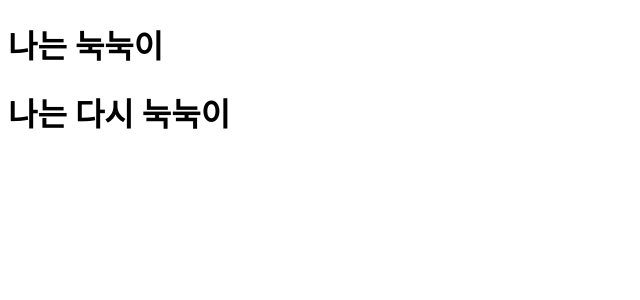
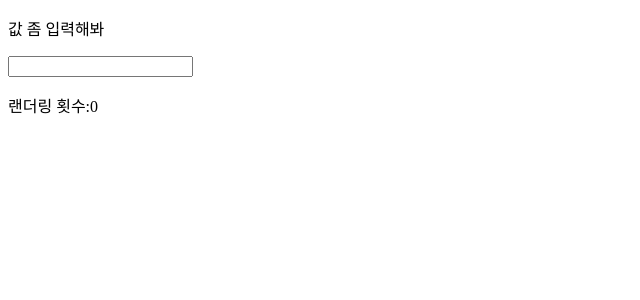
Before and after one commit to sansantokki762/react, a React (Vite) app in the folder homework1/: page / in a window 1280 px wide. Shown: the top 300 px of the page, without its empty margins (0-640 px from the left). Built offline with nearby package versions, Linux system fonts and the light colour scheme.

Commit message:
useRef 랜더링 회수 재기

```diff
--- a/homework1/src/main.jsx
+++ b/homework1/src/main.jsx
@@ -728,6 +728,35 @@ function Component22() {
   )
 }
 
+
+//////////////////////////////////////////////////////
+
+//숙16//
+
+import { useRef } from 'react'
+
+function App11() {
+  const count = useRef(0) // { current: 0 }이라는 뜻//
+  const [inputValue, setInputValue] = useState("")
+
+
+  useEffect(() =>{
+    console.log(count)
+    count.current = count.current + 1
+  })
+
+  return (
+    <>
+      <p>값 좀 입력해봐</p>
+      <input type="text" value={inputValue} onChange={(e) => setInputValue(e.target.value)}/>
+      <p>랜더링 횟수:{count.current}</p>
+    </>
+  )
+}
+
+
+
+
 createRoot(document.getElementById('root')).render/* body를 랜더함*/ (
- <Component11/>
+ <App11/>
 );
```
